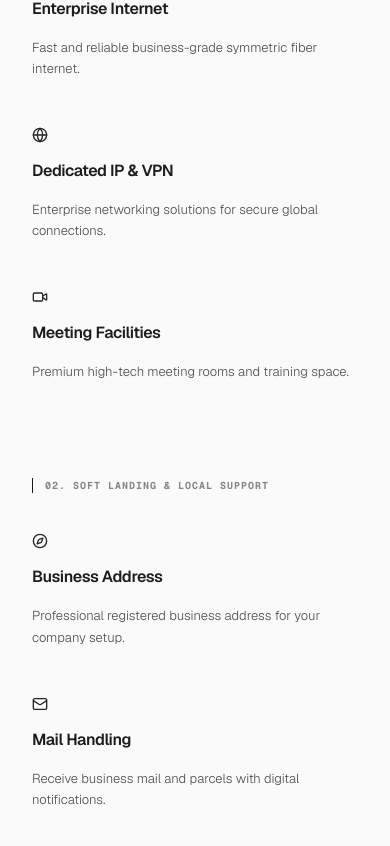
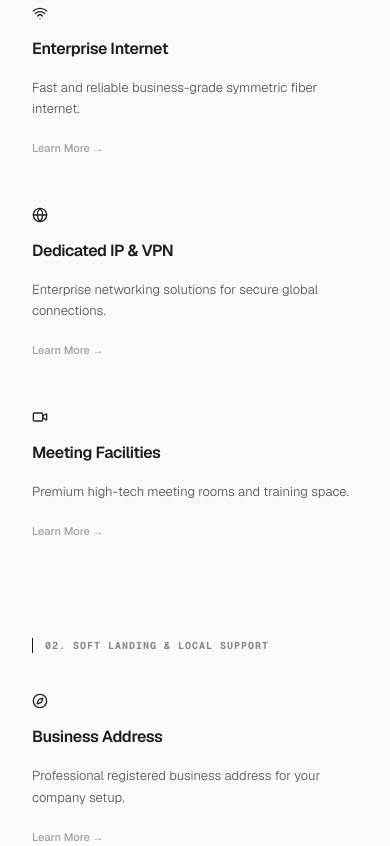
Before and after one commit to mdmoto/cmai, a Next.js app: page / in a window 390 px wide. Shown: the part 3918-4764 px from the top of the page. Built offline with nearby package versions, Linux system fonts and the light colour scheme.

Commit message:
Add translated 'Learn More' click indicators to services cards for mobile H5 UX

```diff
--- a/src/components/Services.tsx
+++ b/src/components/Services.tsx
@@ -495,6 +495,9 @@ export default function Services() {
                 <p className="text-[13px] text-[#515154] dark:text-[#86868b] leading-relaxed font-light">
                   {service.desc}
                 </p>
+                <div className="inline-flex items-center gap-1 text-[11px] font-medium text-neutral-400 dark:text-neutral-500 group-hover:text-black dark:group-hover:text-white transition-colors pt-1">
+                  <span>{t("servicesLearnMore")}</span>
+                </div>
               </div>
             ))}
           </div>
@@ -521,6 +524,9 @@ export default function Services() {
                 <p className="text-[13px] text-[#515154] dark:text-[#86868b] leading-relaxed font-light">
                   {service.desc}
                 </p>
+                <div className="inline-flex items-center gap-1 text-[11px] font-medium text-neutral-400 dark:text-neutral-500 group-hover:text-black dark:group-hover:text-white transition-colors pt-1">
+                  <span>{t("servicesLearnMore")}</span>
+                </div>
               </div>
             ))}
           </div>
--- a/src/context/LanguageContext.tsx
+++ b/src/context/LanguageContext.tsx
@@ -66,6 +66,7 @@ const translations: Record<Language, TranslationDict> = {
 
     // Services
     servicesSectionTitle: "Services",
+    servicesLearnMore: "Learn More →",
     servicesSubtitle: "Full-Spectrum Business Support",
     servicesPrivateOffices: "Private Offices",
     servicesPrivateOfficesDesc: "Fully furnished offices for startups and international businesses.",
@@ -182,6 +183,7 @@ const translations: Record<Language, TranslationDict> = {
 
     // Services
     servicesSectionTitle: "商业服务",
+    servicesLearnMore: "点击了解更多 →",
     servicesSubtitle: "全方位商业支持",
     servicesPrivateOffices: "独立办公室",
     servicesPrivateOfficesDesc: "专为初创公司和跨国企业设计的精装修独立办公室。",
@@ -298,6 +300,7 @@ const translations: Record<Language, TranslationDict> = {
 
     // Services
     servicesSectionTitle: "บริการ",
+    servicesLearnMore: "เรียนรู้เพิ่มเติม →",
     servicesSubtitle: "การสนับสนุนธุรกิจครบวงจร",
     servicesPrivateOffices: "ออฟฟิศส่วนตัว",
     servicesPrivateOfficesDesc: "ออฟฟิศที่ตกแต่งครบครันสำหรับสตาร์ทอัพและธุรกิจต่างชาติ",
@@ -414,6 +417,7 @@ const translations: Record<Language, TranslationDict> = {
 
     // Services
     servicesSectionTitle: "サービス",
+    servicesLearnMore: "詳細を見る →",
     servicesSubtitle: "総合的なビジネス支援",
     servicesPrivateOffices: "プライベートオフィス",
     servicesPrivateOfficesDesc: "スタートアップや国際企業向けに家具が完備された個室オフィス。",
```
